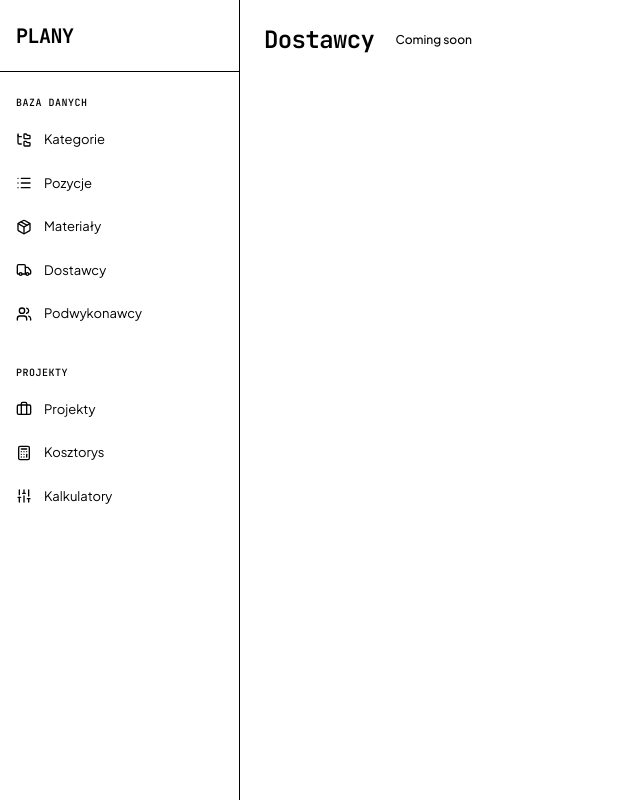
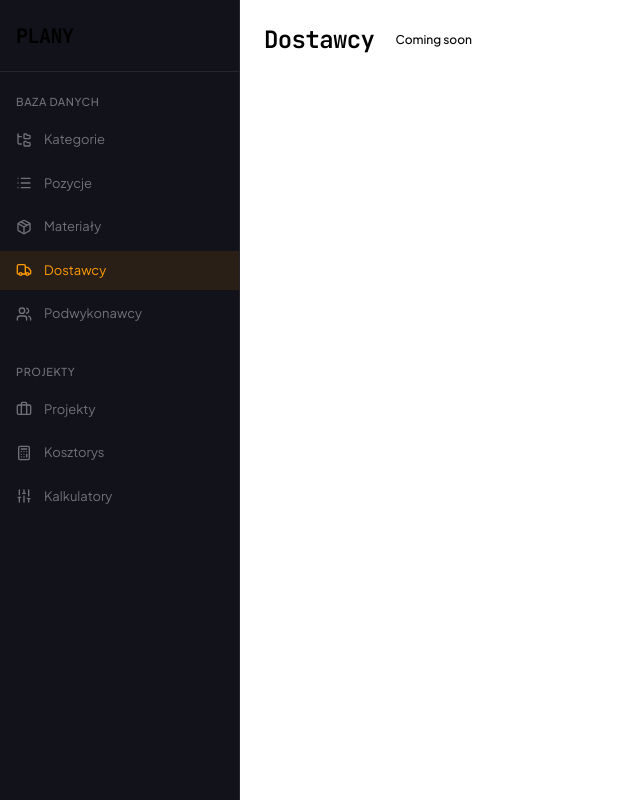
Before and after one commit to PanArtek/plany-app, a Next.js app: page /dostawcy in a window 1280 px wide. Shown: the whole page, without its empty margins (0-640 px from the left). Built offline with nearby package versions, Linux system fonts and the light colour scheme.

Commit message:
feat: [UI-007] Restyle Sidebar with amber active states

```diff
--- a/components/layout/nav-item.tsx
+++ b/components/layout/nav-item.tsx
@@ -20,8 +20,8 @@ export function NavItem({ href, icon: Icon, label }: NavItemProps) {
       href={href}
       className={cn(
         "flex items-center gap-3 px-4 py-2.5 text-[13px] transition-colors",
-        "hover:bg-muted",
-        isActive && "bg-muted text-primary"
+        "text-zinc-500 hover:bg-white/5 hover:text-white",
+        isActive && "bg-amber-500/10 text-amber-500"
       )}
     >
       <Icon className="h-4 w-4" />
--- a/components/layout/sidebar.tsx
+++ b/components/layout/sidebar.tsx
@@ -35,9 +35,12 @@ const navSections = [
 
 export function Sidebar() {
   return (
-    <aside className="fixed w-[240px] h-screen bg-card border-r border-border flex flex-col">
+    <aside
+      className="fixed w-[240px] h-screen border-r border-white/[0.08] flex flex-col"
+      style={{ backgroundColor: '#12121A' }}
+    >
       {/* Logo */}
-      <div className="h-[72px] flex items-center px-4 border-b border-border">
+      <div className="h-[72px] flex items-center px-4 border-b border-white/[0.08]">
         <span className="text-xl font-mono font-bold tracking-tight text-foreground">
           PLANY
         </span>
@@ -48,7 +51,7 @@ export function Sidebar() {
         {navSections.map((section) => (
           <div key={section.label} className="mb-6">
             <div className="px-4 mb-2">
-              <span className="text-[10px] font-mono font-medium text-muted-foreground uppercase tracking-wider">
+              <span className="text-[11px] font-medium text-zinc-500 uppercase tracking-wider">
                 {section.label}
               </span>
             </div>
```
